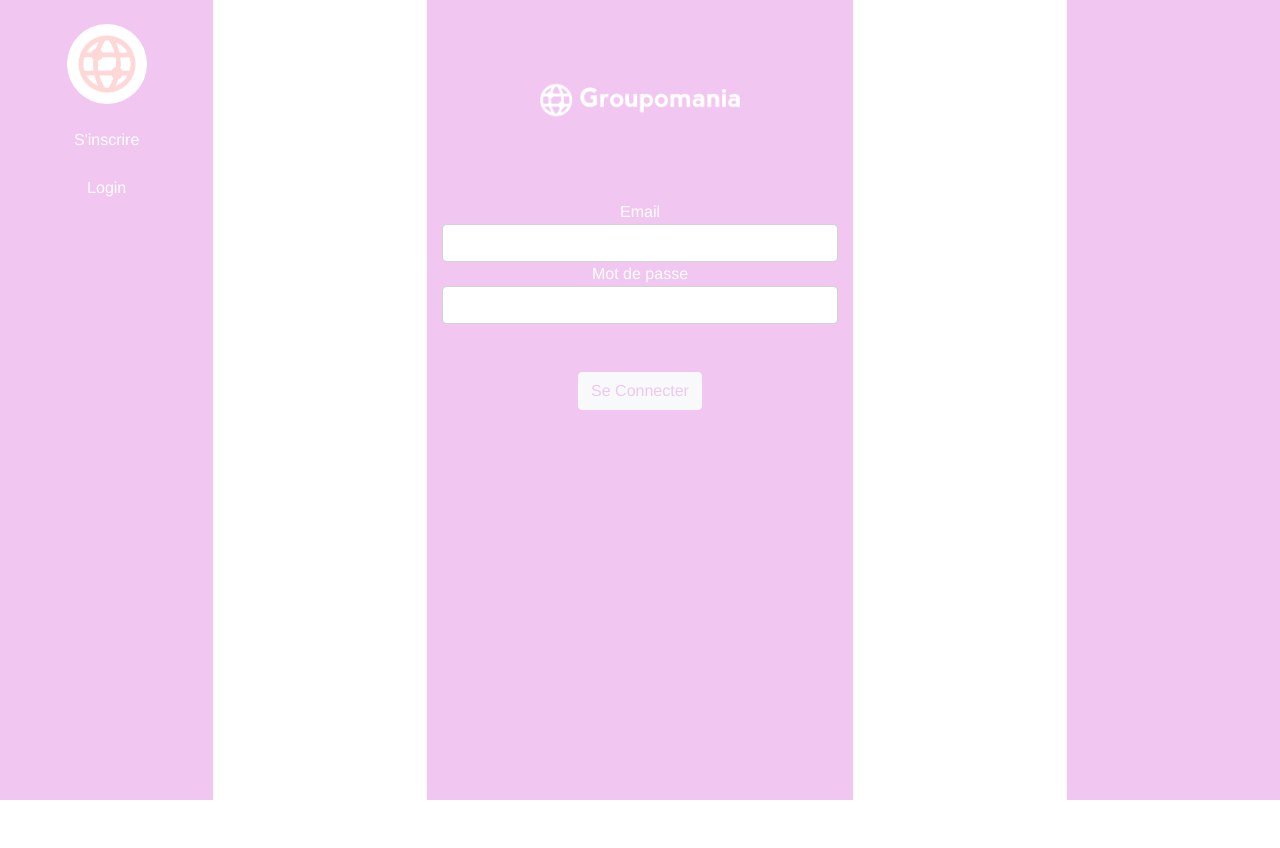
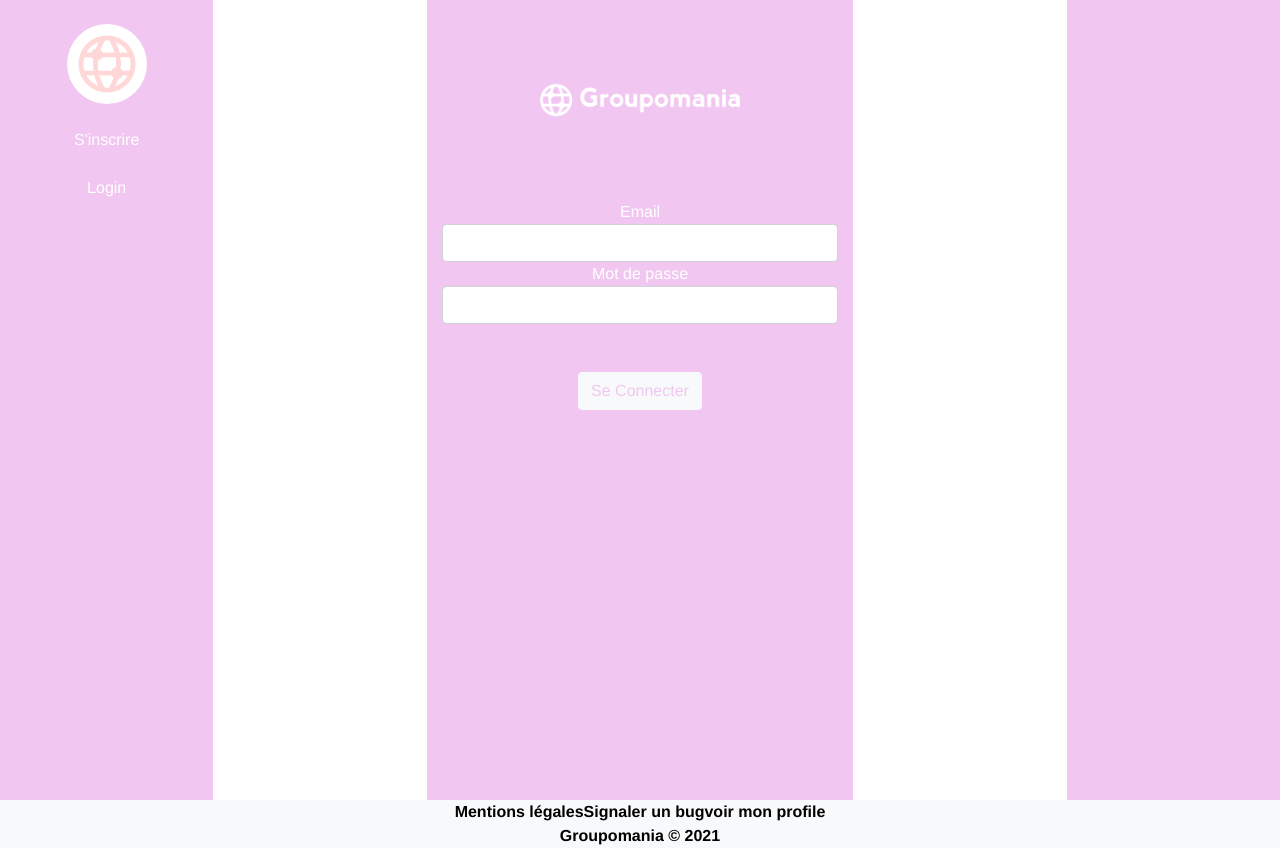
Before and after one commit to Hananzarrou/P7-Hanan-Zarrou, a Vue app in the folder frontend/: page /login in a window 1280 px wide. Before the commit the page ends 800 px from the top, so only its background shows below. Built offline with nearby package versions, Linux system fonts and the light colour scheme.

Commit message:
import footer

```diff
--- a/frontend/src/components/Footer.vue
+++ b/frontend/src/components/Footer.vue
@@ -20,7 +20,7 @@
 </script>
 
 <style scoped>
- .footer {
+ .Footer {
     margin-top: 20px;
  }
 </style>
--- a/frontend/src/views/Login.vue
+++ b/frontend/src/views/Login.vue
@@ -1,16 +1,21 @@
 <template>
   <div id="app">
     <Seconnecter />
+     <Footer />
   </div>
 </template>
 <script>
 
 import Seconnecter from "../components/Seconnecter.vue";
+import Footer from '../components/Footer.vue'
+
 export default {
   name: "login",
   components: {
     Seconnecter,
+    Footer
   },
+
 };
 </script>
 <style lang="scss"></style>
```
